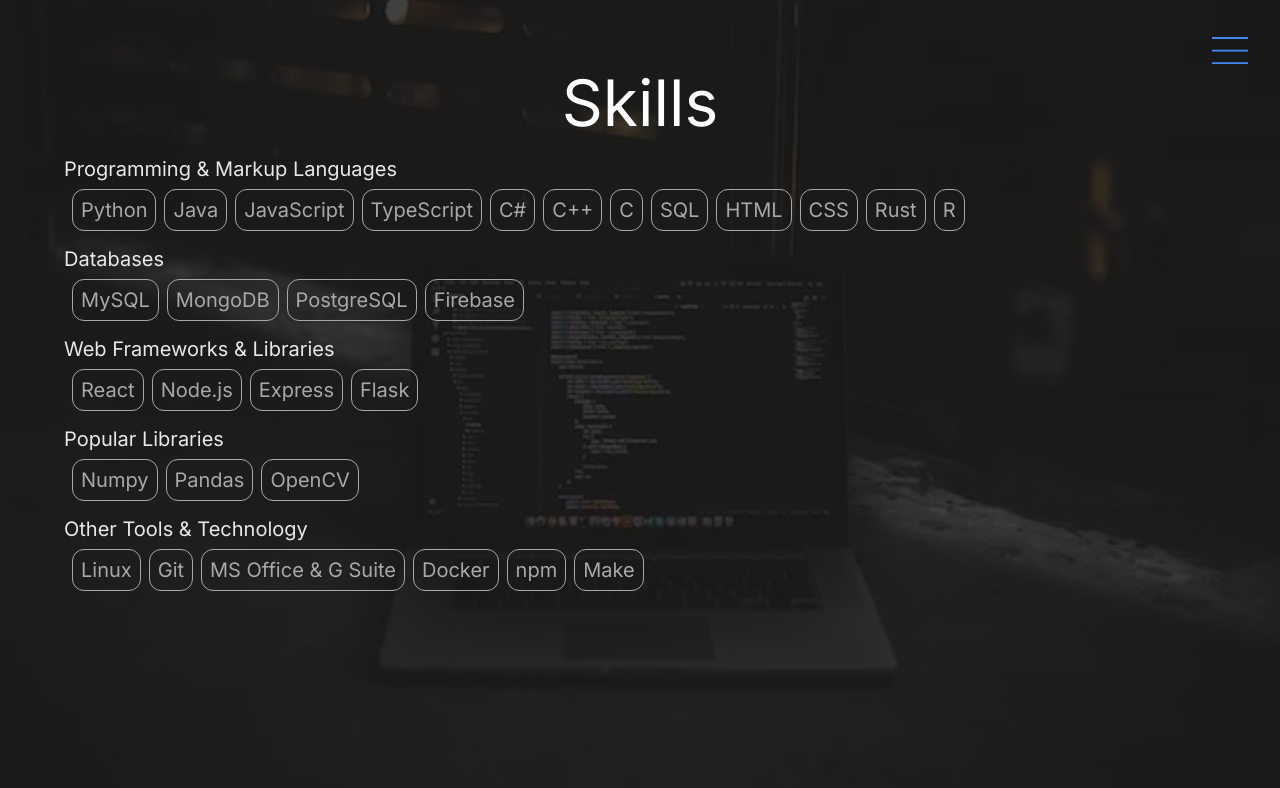
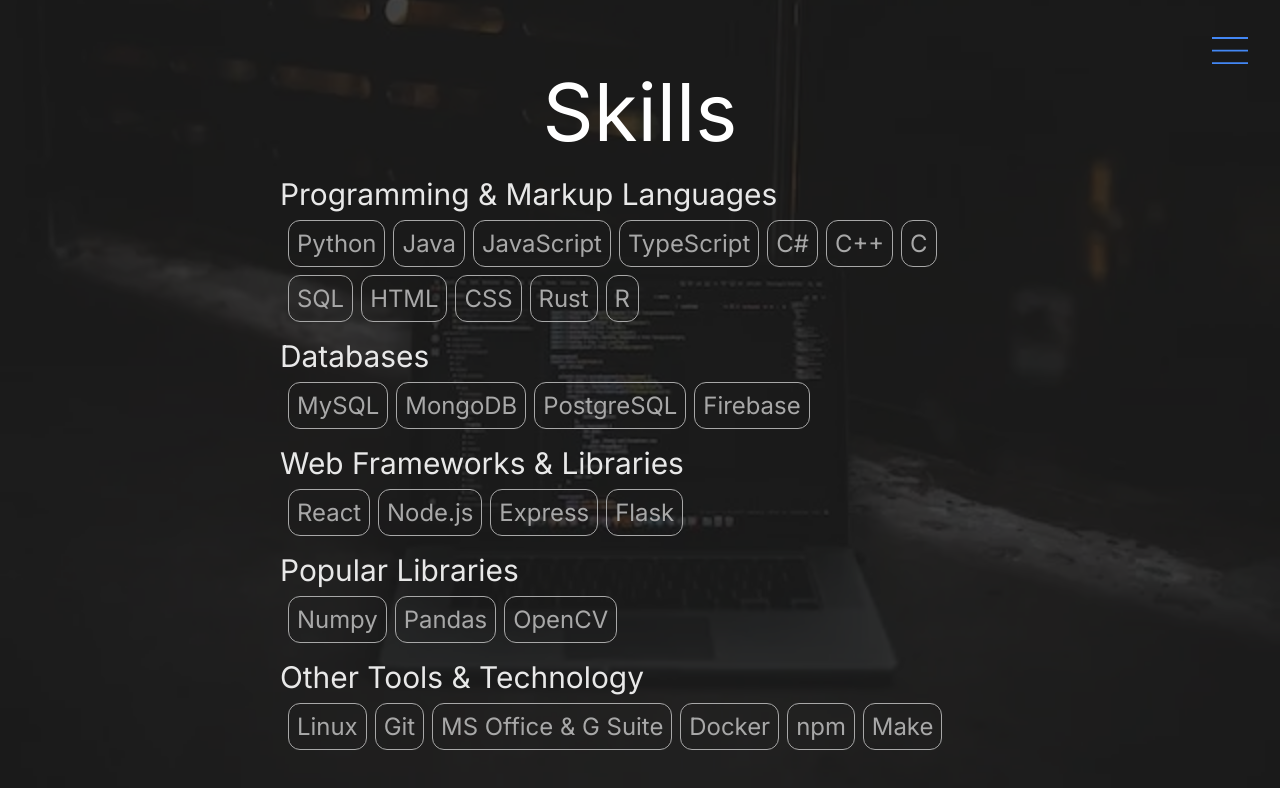
Before and after one commit to rickmoe/Portfolio, a React (Vite) app: page /skills in a window 1280 px wide. Shown: the top 788 px of the page. Built offline with nearby package versions, Linux system fonts and the light colour scheme.

Commit message:
Adjusted for larger screen sizes

```diff
--- a/src/pages/about/index.css
+++ b/src/pages/about/index.css
@@ -1,9 +1,10 @@
 .about {
-  --font-size-title: 4rem;
-  --font-size-subtitle: 2rem;
-  --font-size-about: 1rem;
+  --font-size-title: clamp(4rem, calc(1.9vw + 3.21rem), 5.5rem);
+  --font-size-subtitle: clamp(2rem, (1.27vw + 1.48rem), 3rem);
+  --font-size-about: clamp(1.25rem, (0.318vw + 1.11rem), 1.5rem);
 
-  --about-horizontal-margin: 1.5rem;
+  width: min(85%, 50rem);
+  margin: 0 auto 2rem auto;
 
   display: flex;
   flex-direction: column;
@@ -19,16 +20,16 @@
 }
 .about h1 {
   font-size: var(--font-size-title);
-  margin: var(--nav-height) var(--about-horizontal-margin) 0 auto;
+  margin: var(--nav-height) 6vw 0 auto;
   text-align: right;
 }
 
 .about section:nth-child(2n - 1) {
-  margin-inline: auto var(--about-horizontal-margin);
+  margin-inline: auto 0;
   text-align: right;
 }
 .about section:nth-child(2n) {
-  margin-inline: var(--about-horizontal-margin) auto;
+  margin-inline: 0 auto;
   text-align: left;
 }
 
--- a/src/pages/about/index.tsx
+++ b/src/pages/about/index.tsx
@@ -1,5 +1,4 @@
 import ImageCarousel from "../../components/ImageCarousel";
-// import CourseTable from "../../components/CourseTable";
 import "./index.css";
 
 const ROBOTICS_IMAGES = [
@@ -32,10 +31,6 @@ const About = () => {
         </p>
         <ImageCarousel imagePaths={ROBOTICS_IMAGES} />
       </section>
-      {/* <section className="coursework">
-        <h4>Coursework:</h4>
-        <CourseTable />
-      </section> */}
     </section>
   );
 };
--- a/src/pages/contact/index.css
+++ b/src/pages/contact/index.css
@@ -1,6 +1,7 @@
 .contact {
-  --font-size-title: 4rem;
-  --font-size-links: 1rem;
+  --font-size-title: clamp(4rem, calc(2.54vw + 2.95rem), 6rem);
+  --font-size-links: clamp(1rem, calc(0.952vw + 0.607rem), 1.75rem);
+  --icon-size: clamp(50px, calc(3.97vw + 1.48rem), 100px);
 
   text-align: center;
 }
@@ -26,8 +27,8 @@
 }
 
 .links img {
-  height: 50px;
-  width: 50px;
+  height: var(--icon-size);
+  width: var(--icon-size);
 }
 
 @media screen and (prefers-reduced-motion: no-preference) {
--- a/src/pages/index.css
+++ b/src/pages/index.css
@@ -1,8 +1,10 @@
 .home {
-  --font-size-name: 4rem;
-  --font-size-job: 1.75rem;
-  --font-size-bio-header: 1.75rem;
-  --font-size-bio: 1rem;
+  --font-size-name: clamp(4rem, calc(5.07vw + 1.9rem), 8rem);
+  --font-size-subtitle: clamp(1.75rem, calc(1.27vw + 1.23rem), 2.75rem);
+  --font-size-bio: clamp(1rem, calc(0.635vw + 0.738rem), 1.5rem);
+
+  width: min(90%, 50rem);
+  margin-inline: auto;
 }
 
 .name-and-job {
@@ -14,17 +16,17 @@
   font-size: var(--font-size-name);
 }
 .name-and-job h2 {
-  font-size: var(--font-size-job);
+  font-size: var(--font-size-subtitle);
   color: var(--color-contrast-3);
 }
 
 .bio {
-  margin: 13.75rem 2.75rem 0;
+  margin: 13.75rem 0 0;
   letter-spacing: 0.0625rem;
 }
 .bio h4 {
   margin-bottom: 0.25rem;
-  font-size: var(--font-size-bio-header);
+  font-size: var(--font-size-subtitle);
   color: var(--color-contrast-2);
 }
 .bio p {
--- a/src/pages/projects/index.css
+++ b/src/pages/projects/index.css
@@ -1,8 +1,8 @@
 .projects {
-  --font-size-title: 4rem;
-  --font-size-subtitle: 1.75rem;
-  --font-size-description: 0.75rem;
-  --font-size-tools: 0.875rem;
+  --font-size-title: clamp(4rem, calc(2.54vw + 2.95rem), 6rem);
+  --font-size-subtitle: clamp(2.25rem, calc(0.635vw + 1.99rem), 2.75rem);
+  --font-size-description: clamp(1rem, calc(0.635vw + 0.738rem), 1.5rem);
+  --font-size-tools: clamp(1.25rem, calc(0.635vw + 0.988rem), 1.75rem);
 
   --card-border-radius: 1rem;
 
@@ -18,6 +18,12 @@
   text-align: center;
 
   font-size: var(--font-size-title);
+}
+
+.projects h2 {
+  text-align: center;
+  font-size: var(--font-size-subtitle);
+  color: var(--color-contrast-3);
 }
 
 .card-box {
@@ -103,3 +109,15 @@
     scale: 1.1;
   }
 }
+
+@media screen and (min-width: 1000px) {
+  .card-box {
+    grid-template-columns: 1fr 1fr;
+  }
+}
+
+@media screen and (min-width: 1500px) {
+  .card-box {
+    grid-template-columns: 1fr 1fr 1fr;
+  }
+}
--- a/src/pages/projects/index.tsx
+++ b/src/pages/projects/index.tsx
@@ -1,3 +1,4 @@
+import { useSearchParams } from "react-router-dom";
 import "./index.css";
 
 const projects = [
@@ -18,13 +19,13 @@ const projects = [
     ],
     github: "https://github.com/rickmoe/QuickURL",
     link: "https://quick-url.netlify.app/",
-    featured: true,
   },
   {
     name: "Wordle+",
     description:
       "A Wordle-lover's delight. This extends the classic Wordle game to allow for the entire English language and words of different lengths. An endless mode allows users to play back-to-back games with target words being selected based on their frequency of use in the English language.",
     tools: [
+      "JavaScript",
       "TypeScript",
       "HTML",
       "CSS",
@@ -37,7 +38,6 @@ const projects = [
       "Git",
     ],
     github: "https://github.com/rickmoe/WordlePlus",
-    featured: true,
   },
   {
     name: "Smart Assistant",
@@ -61,15 +61,29 @@ const projects = [
 ];
 
 const Projects = () => {
+  const [searchParams, _] = useSearchParams();
+  const toolFilter = searchParams.get("tool-filter");
+  const filteredProjects = toolFilter
+    ? projects.filter((project) => project.tools.includes(toolFilter))
+    : projects;
+
+  if (filteredProjects.length < 1) {
+    return (
+      <section className="projects">
+        <h1>Projects</h1>
+        <h2>
+          No public projects yet. Check back later and contact me if you'd like
+          to see a project using {toolFilter}.
+        </h2>
+      </section>
+    );
+  }
   return (
     <section className="projects">
       <h1>Projects</h1>
       <section className="card-box">
-        {projects.map((project) => (
-          <article
-            key={project.name}
-            className={project.featured ? "card featured" : "card"}
-          >
+        {filteredProjects.map((project) => (
+          <article key={project.name} className="card">
             <img src={`/${project.name}.webp`} />
             <section className="card-bottom">
               <h4>{project.name}</h4>
--- a/src/pages/skills/index.css
+++ b/src/pages/skills/index.css
@@ -1,9 +1,9 @@
 .skills {
-  --font-size-title: 4rem;
-  --font-size-subtitle: 1.25rem;
-  --font-size: 1.25rem;
+  --font-size-title: clamp(4rem, calc(2.54vw + 2.95rem), 6rem);
+  --font-size-subtitle: clamp(1.25rem, calc(1.59vw + 0.595rem), 2.5rem);
+  --font-size: clamp(1.25rem, calc(0.634vw + 0.988rem), 1.75rem);
 
-  width: 90%;
+  width: min(90%, 45rem);
   margin: 2rem auto;
 
   display: flex;
@@ -50,6 +50,10 @@
   border-color: var(--color-blue-highlight);
   color: var(--color-blue-highlight);
 }
+.skills ul li a {
+  text-decoration: none;
+  color: inherit;
+}
 
 @media screen and (prefers-reduced-motion: no-preference) {
   .skills ul li {
--- a/src/pages/skills/index.tsx
+++ b/src/pages/skills/index.tsx
@@ -1,4 +1,41 @@
+import { Link } from "react-router-dom";
 import "./index.css";
+
+const makeList = (list: string[]) => (
+  <ul>
+    {list.map((tool) => (
+      <li key={tool}>
+        <Link to={`/projects?tool-filter=${tool}`}>{tool}</Link>
+      </li>
+    ))}
+  </ul>
+);
+
+const languageList = makeList([
+  "Python",
+  "Java",
+  "JavaScript",
+  "TypeScript",
+  "C#",
+  "C++",
+  "C",
+  "SQL",
+  "HTML",
+  "CSS",
+  "Rust",
+  "R",
+]);
+const databaseList = makeList(["MySQL", "MongoDB", "PostgreSQL", "Firebase"]);
+const webList = makeList(["React", "Node.js", "Express", "Flask"]);
+const libraryList = makeList(["Numpy", "Pandas", "OpenCV"]);
+const miscList = makeList([
+  "Linux",
+  "Git",
+  "MS Office & G Suite",
+  "Docker",
+  "npm",
+  "Make",
+]);
 
 const Skills = () => {
   return (
@@ -6,57 +43,23 @@ const Skills = () => {
       <h1>Skills</h1>
       <section className="languages">
         <h4>Programming & Markup Languages</h4>
-        <ul>
-          <li>Python</li>
-          <li>Java</li>
-          <li>JavaScript</li>
-          <li>TypeScript</li>
-          <li>C#</li>
-          <li>C++</li>
-          <li>C</li>
-          <li>SQL</li>
-          <li>HTML</li>
-          <li>CSS</li>
-          <li>Rust</li>
-          <li>R</li>
-        </ul>
+        {languageList}
       </section>
       <section className="databases">
         <h4>Databases</h4>
-        <ul>
-          <li>MySQL</li>
-          <li>MongoDB</li>
-          <li>PostgreSQL</li>
-          <li>Firebase</li>
-        </ul>
+        {databaseList}
       </section>
       <section className="web">
         <h4>Web Frameworks & Libraries</h4>
-        <ul>
-          <li>React</li>
-          <li>Node.js</li>
-          <li>Express</li>
-          <li>Flask</li>
-        </ul>
+        {webList}
       </section>
       <section className="libraries">
         <h4>Popular Libraries</h4>
-        <ul>
-          <li>Numpy</li>
-          <li>Pandas</li>
-          <li>OpenCV</li>
-        </ul>
+        {libraryList}
       </section>
       <section className="misc">
         <h4>Other Tools & Technology</h4>
-        <ul>
-          <li>Linux</li>
-          <li>Git</li>
-          <li>MS Office & G Suite</li>
-          <li>Docker</li>
-          <li>npm</li>
-          <li>Make</li>
-        </ul>
+        {miscList}
       </section>
     </section>
   );
```
